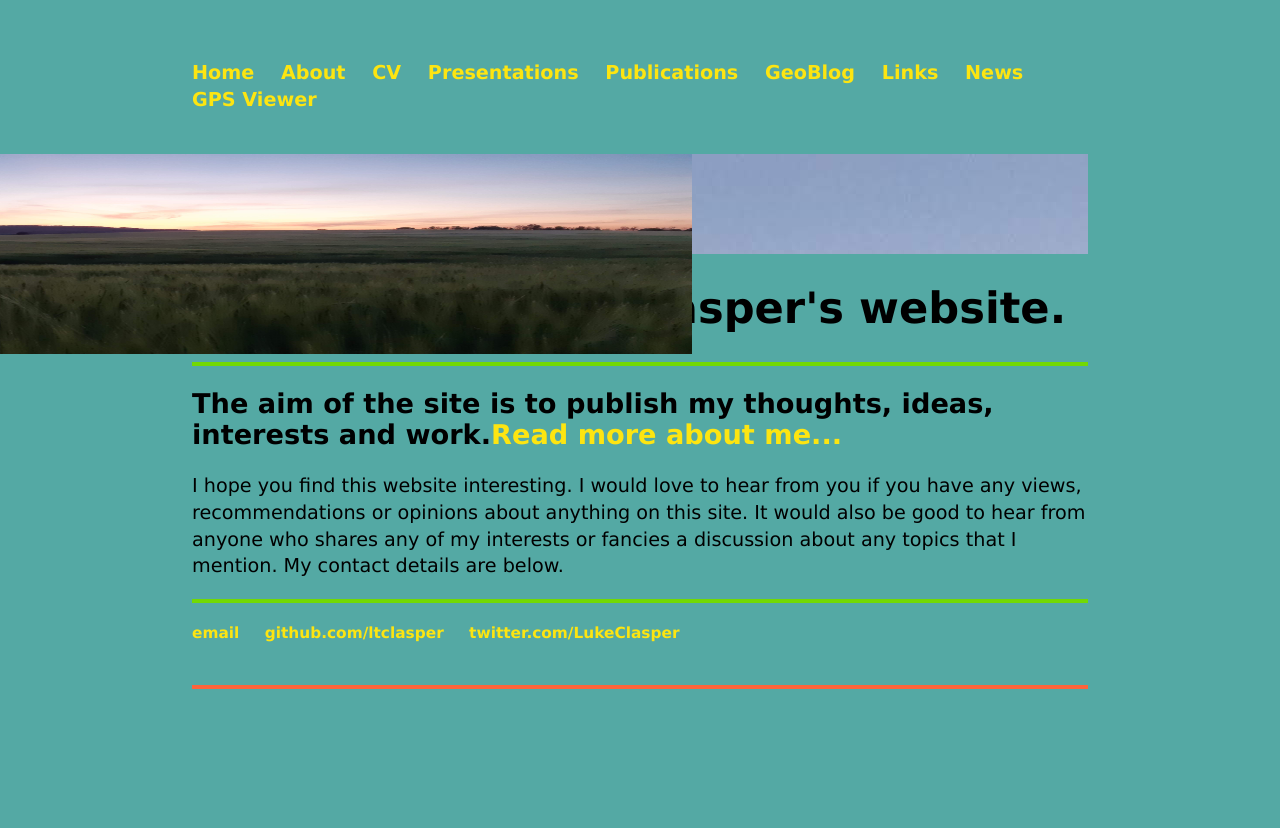
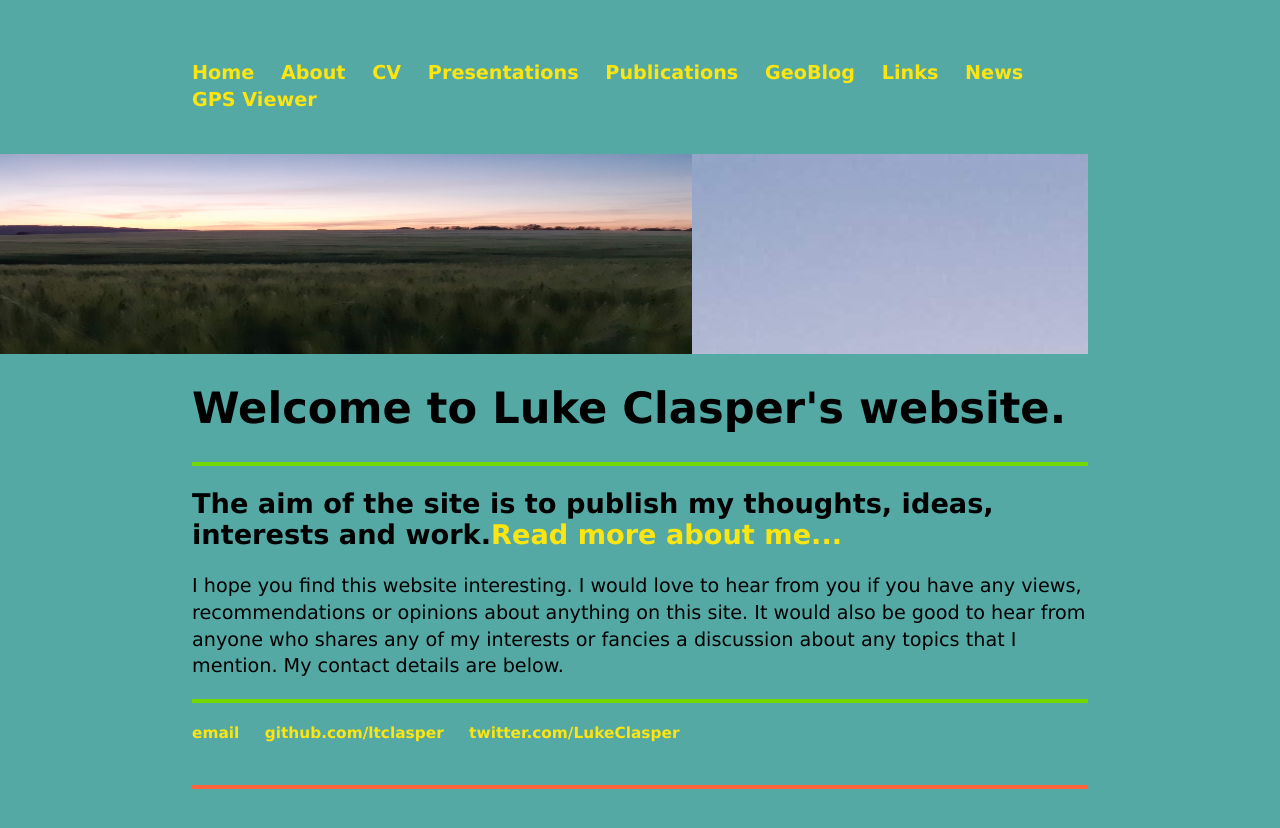
Before and after one commit to ltclasper/ltclasper.github.io, a Jekyll site: the page built from index.html, in a window 1280 px wide. Shown: the top 828 px of the page. Built offline with Jekyll 4.4.1, drawn with Linux system fonts in a browser that asks for light colours.

Commit message:
Update main.css

```diff
--- a/css/main.css
+++ b/css/main.css
@@ -7,8 +7,8 @@
     left: 50%;
     margin-left: -500px;
     background:url(/sunset_photo.jpg) no-repeat;
-    width:800px;
-    height:100px;
+    width:1000x;
+    height:200px;
 }
 body {
     margin: 60px auto;
```
